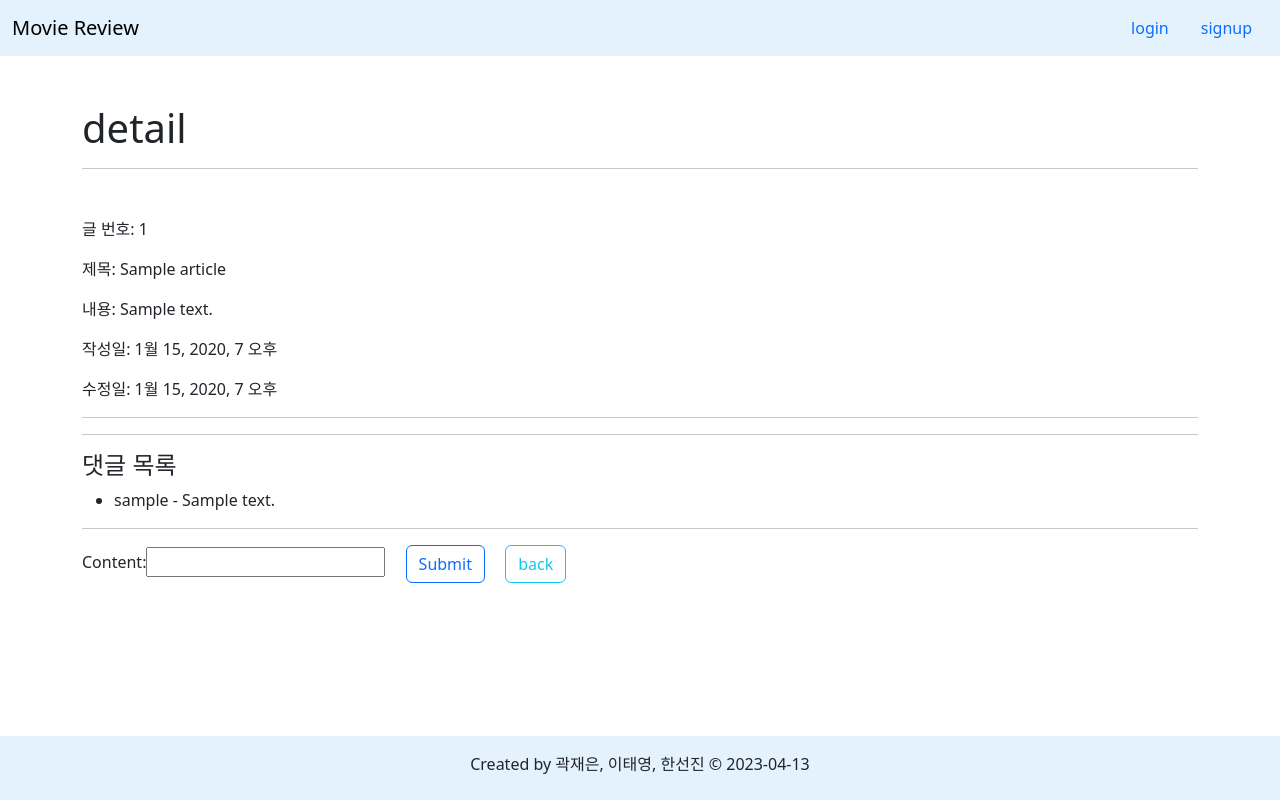
After one commit to badajinsee/0413_project, a Django app: page /reviews/detail/1 in a window 1280 px wide. The commit adds this page. Run offline with Django 3.2, Linux system fonts and the light colour scheme; tables that the repository leaves empty hold one stand-in row (values such as "Sample post").

Commit message:
articles_page 만듦

```diff
--- /dev/null
+++ b/articles/templates/articles/detail.html
@@ -0,0 +1,49 @@
+{% extends 'base.html' %}
+
+{% block content %}
+<div class="my-5">
+    <h1>detail</h1>
+    <hr class="mb-5">
+    <p>글 번호: {{ article.pk }}</p>
+    <p>제목: {{ article.title }}</p>
+    <p>내용: {{ article.content }}</p>
+    <p>작성일: {{ article.created_at }}</p>
+    <p>수정일: {{ article.updated_at }}</p>
+
+    <hr>
+    {% if request.user == article.user %}
+    <form action="{% url 'articles:delete' article.pk  %}" method="POST">
+      {% csrf_token %}
+      <div class="d-flex flex-row-reverse">
+        <input type="submit" value="삭제" class="btn btn-outline-danger m-3">
+        <a href="{% url 'articles:update' article.pk %}" class="btn btn-outline-warning m-3">UPDATE</a>
+      </div>
+    </form>
+  {% endif %}
+
+
+  <hr>
+  <h4>댓글 목록</h4>
+  <ul>
+    {% for comment in comments %}
+      <li>
+        {{ comment.user }} - {{ comment.content }}
+        {% if request.user == comment.user %}
+          <form action="{% url 'articles:comment_delete' article.pk comment.pk %}" method="POST">
+            {% csrf_token %}
+            <input type="submit" value="삭제" class="btn btn-outline-danger">
+          </form>
+        {% endif %}
+      </li>
+    {% endfor %}
+  </ul>
+  <hr>
+  <form action="{% url 'articles:comment_create' article.pk %}" method="POST">
+    {% csrf_token %}
+    {{ comment_form }}
+    <input type="submit" class="btn btn-outline-primary mx-3">
+    <a href="{% url 'articles:index' %}" class="btn btn-outline-info">back</a>
+  </form>
+</div>
+
+{% endblock content %}
--- a/articles/templates/articles/index.html
+++ b/articles/templates/articles/index.html
@@ -31,6 +31,7 @@
     </table>
     <hr>
 
+
     {% comment %} 나중에 구현할 카드부분  {% endcomment %}
     {% comment %} <div class="card" style="width: 18rem;">
       <img src="..." class="card-img-top" alt="...">
```
Also changed, not shown: articles/templates/articles/create.html (added, +14 -0 lines), articles/templates/articles/update.html (added, +14 -0 lines), articles/migrations/0001_initial.py (added).
